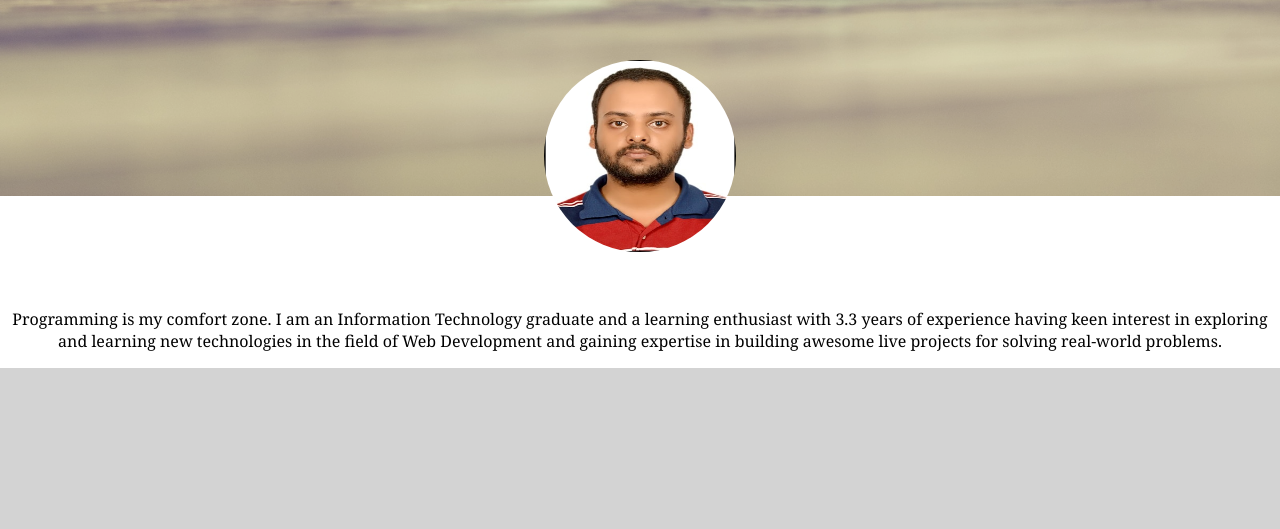
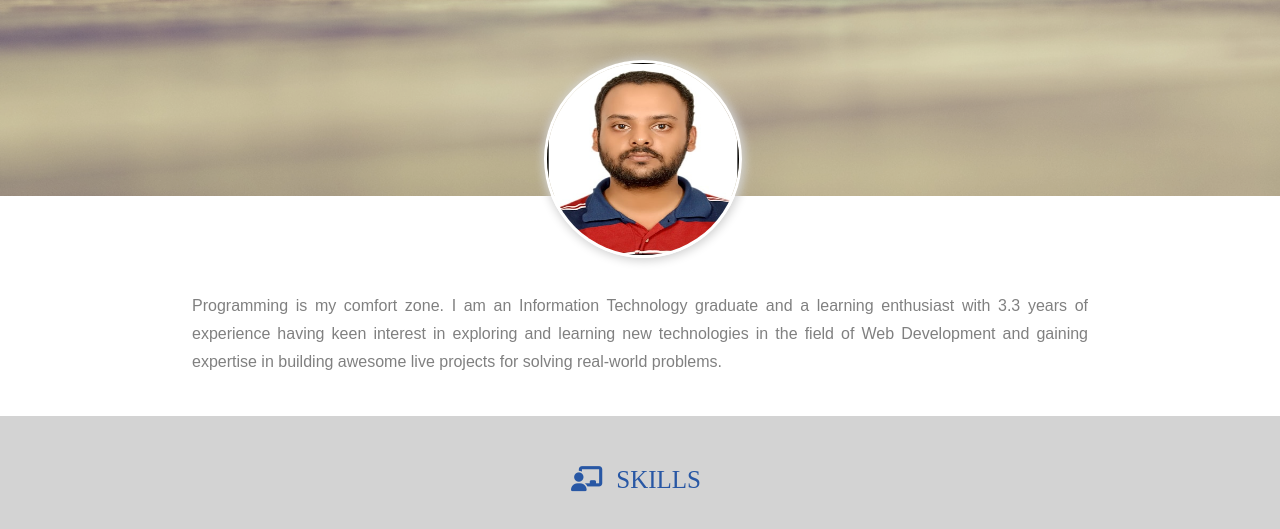
Before and after one commit to TERMINATOR-96/building-my-resume, a plain HTML site: page index.html in a window 1280 px wide. Shown: the part 271-800 px from the top of the page. Drawn offline with Linux system fonts and the light colour scheme.

Commit message:
Resume skills section and heading

```diff
--- a/index.html
+++ b/index.html
@@ -76,12 +76,24 @@
             <div id="my-image">
                 <img src="image/My_Pic.jpg">
             </div>
-            <p>
+            <p id="about-para">
                 Programming is my comfort zone. I am an Information Technology graduate and a learning enthusiast with 3.3 years of experience having keen interest in exploring and learning new technologies in the field of Web Development and gaining expertise in building awesome live projects for solving real-world problems.
             </p>
         </section>
         <section id="skills">
+            <h1 class="section-heading mb75px">
+                <span>
+                    <i class="fas fas fa-chalkboard-teacher"></i>
+                </span>
+                <span>
+                    SKILLS
+                </span>
+            </h1>
+            <div class="skills-display">
+                <div class="skill-progress">
 
+                </div>
+            </div>
         </section>
         <section id="experience">
 
--- a/style.css
+++ b/style.css
@@ -71,6 +71,7 @@ section {
     height: 75vh;
     display: flex;
     flex-direction: column;
+    align-items: center;
 }
 
 section:nth-child(2n+1) {
@@ -79,6 +80,20 @@ section:nth-child(2n+1) {
 
 section:nth-child(2n) {
     background-color: lightgrey;
+}
+
+.section-heading {
+    width: auto;
+    padding: 20px 10px 10px;
+    font-weight: 400;
+}
+
+.section-heading span {
+    font-size: 25px;
+    color: #2857a4;
+    display: inline-block;
+    padding-top: 10px;
+    margin-right: 0.5rem;
 }
 
 #about {
@@ -92,6 +107,7 @@ section:nth-child(2n) {
 
 #about p {
     padding-top: 5vh;
+    padding-bottom: 5vh;;
 }
 
 #my-image {
@@ -105,4 +121,28 @@ section:nth-child(2n) {
     height: 100%;
     width: 100%;
     border-radius: 50%;
+    border: 3px solid white;
+    box-shadow: 1px 1px 10px 2px lightgrey;
 }
+
+#about-para {
+    padding: 10px;
+    width: 70%;
+    height: 100%;
+    margin: auto;
+    font-family:Arial, Helvetica, sans-serif;
+    text-align:justify;
+    color: grey;
+    line-height: 28px;
+    font-weight: 100;
+    font-size: 1.0rem;
+}
+
+.skills-display {
+    width: 70%;
+    /* height: 100px;
+    border: 2px solid black; */
+    display: flex;
+    flex-wrap: wrap;
+    justify-content: space-between;
+}
```
